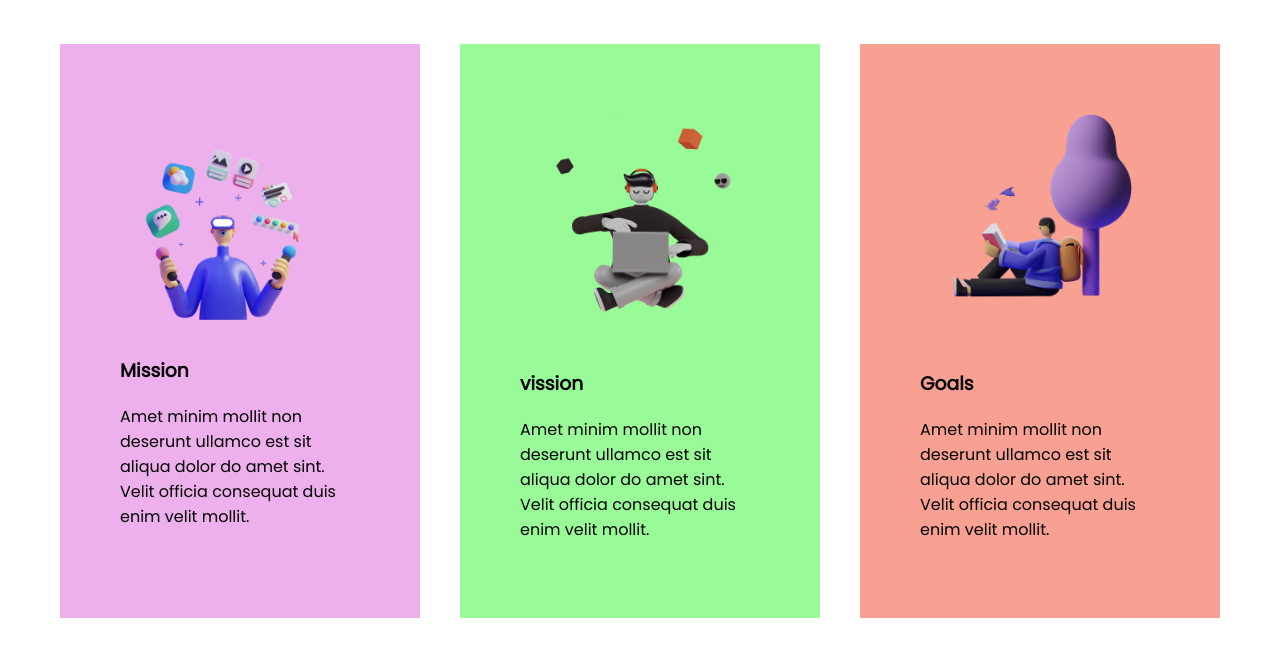
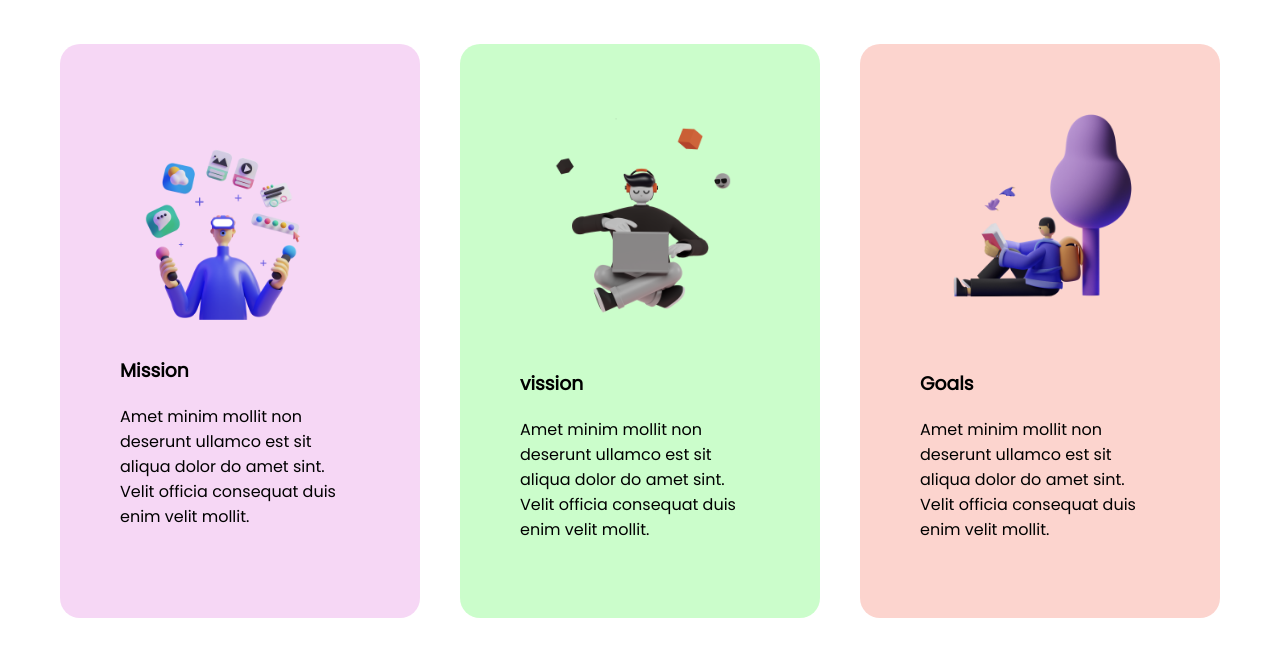
Before and after one commit to shafiul-naim/assignment1, a plain HTML site: page index.html in a window 1280 px wide. Shown: the part 736-1389 px from the top of the page. Drawn offline with Linux system fonts and the light colour scheme.

Commit message:
assignment update

```diff
--- a/style.css
+++ b/style.css
@@ -52,21 +52,20 @@ h4{
 }
 .mission-content{
     width: 33%;
-    margin:20px
+    margin:20px;
+    border-radius: 20px;
 }
 .mission-content img{
     max-width: 100%;
-    max-height: 100%;
-    overflow: hidden;
 }
 #content1{
-    background-color: rgb(238, 176, 236);
+    background-color: rgba(238, 176, 236, 0.5);
 }
 #content2{
-    background-color: palegreen;
+    background-color: rgba(152, 251, 152, 0.507);
 }
 #content3{
-    background-color: rgb(248, 161, 146);
+    background-color: rgba(248, 161, 146, 0.452);
 }
 /*
 
```
